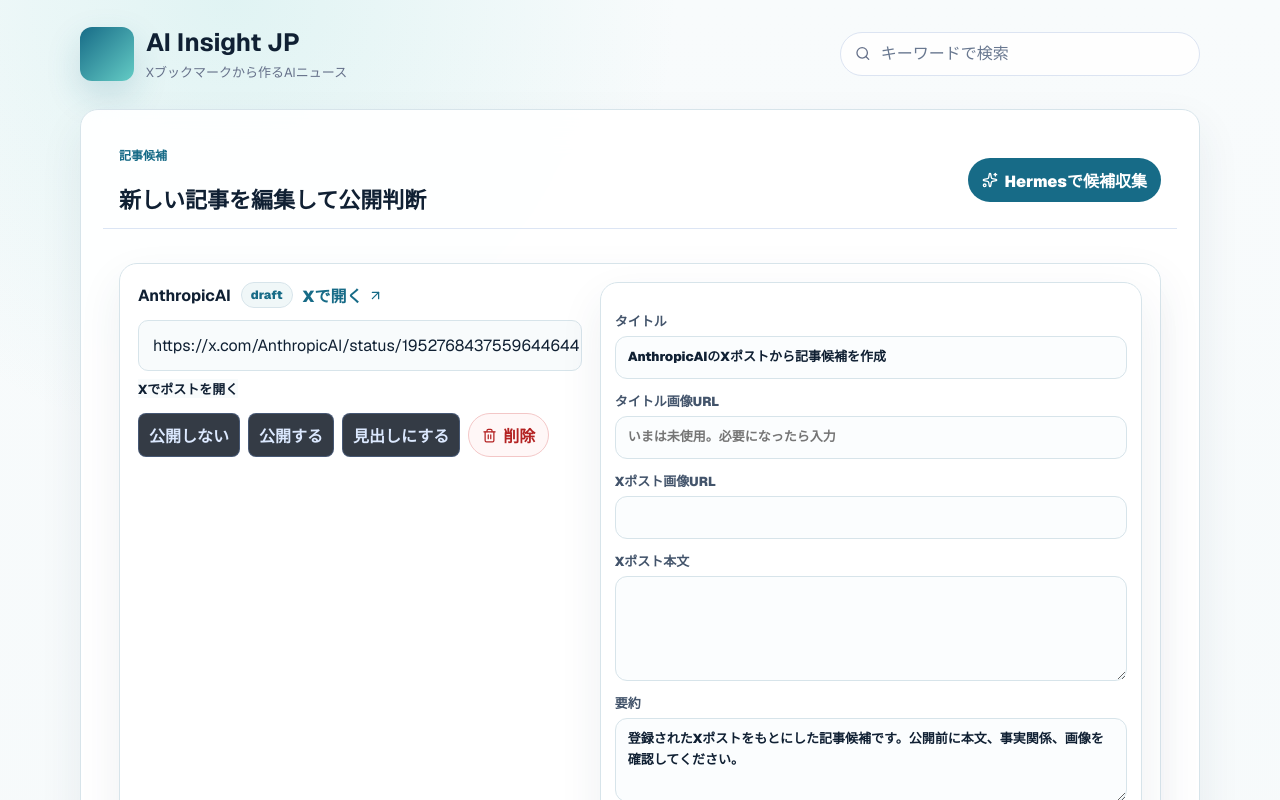
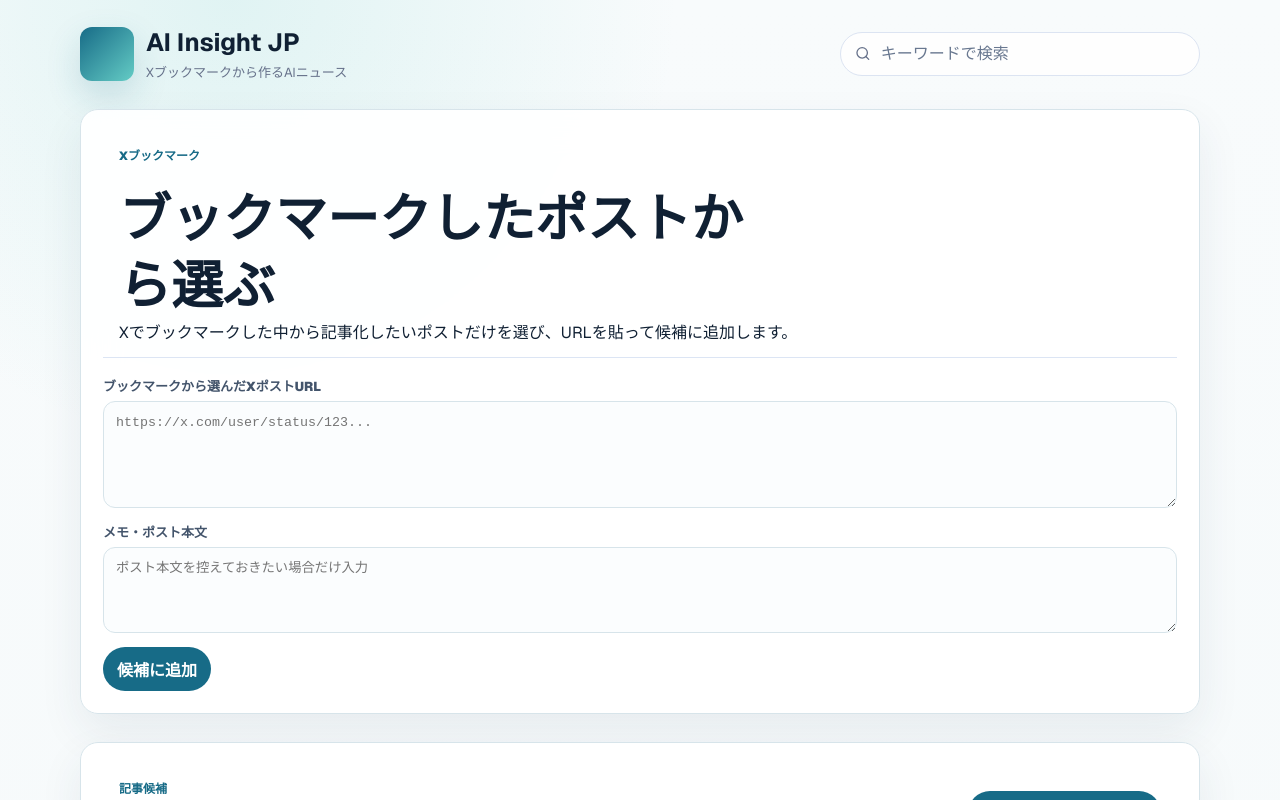
Before and after one commit to shunnidacell/ai-, a Next.js app: page /candidates in a window 1280 px wide. Shown: the top 800 px of the page. Built offline with nearby package versions, Linux system fonts and the light colour scheme; no server answers; the database is empty.

Commit message:
Add bookmark intake to candidates

```diff
--- a/src/app/api/x-candidates/route.ts
+++ b/src/app/api/x-candidates/route.ts
@@ -6,8 +6,8 @@ import {
   readCandidates,
   registerCandidate,
   restoreCandidate,
+  updateCandidateDecision,
   updateCandidateDraft,
-  updateCandidateDecision,
 } from "@/lib/x-candidates";
 
 export async function GET() {
@@ -95,7 +95,6 @@ export async function DELETE(request: Request) {
 export async function PATCH(request: Request) {
   try {
     const body = (await request.json()) as {
-      id?: string;
       decision?: CandidateDecision;
       draft?: {
         body?: string;
@@ -107,6 +106,7 @@ export async function PATCH(request: Request) {
         title?: string;
         translation?: string;
       };
+      id?: string;
     };
 
     if (!body.id || (!body.decision && !body.draft)) {
@@ -153,7 +153,7 @@ export async function PATCH(request: Request) {
       candidate.sourceType !== "developer"
     ) {
       return NextResponse.json(
-        { error: "見出しは大きなニュース・公式一次情報だけに使います。" },
+        { error: "見出しは大きなニュースや一次情報だけに使います。" },
         { status: 400 },
       );
     }
--- a/src/app/candidates/page.tsx
+++ b/src/app/candidates/page.tsx
@@ -1,4 +1,5 @@
 import { ArrowUpRight } from "lucide-react";
+import { BookmarkIntakeForm } from "@/components/bookmark-intake-form";
 import { CandidateDecisionButtons } from "@/components/candidate-decision-buttons";
 import { CandidateEditForm } from "@/components/candidate-edit-form";
 import { CollectWithHermesButton } from "@/components/collect-with-hermes-button";
@@ -35,6 +36,19 @@ export default async function CandidatesPage() {
   return (
     <main className="simpleSiteShell adminShell">
       <SiteHeader admin />
+
+      <section className="panel bookmarkIntakePanel">
+        <div className="panelHeader">
+          <div>
+            <p className="adminKicker">Xブックマーク</p>
+            <h1>ブックマークしたポストから選ぶ</h1>
+            <p>
+              Xでブックマークした中から記事化したいポストだけを選び、URLを貼って候補に追加します。
+            </p>
+          </div>
+        </div>
+        <BookmarkIntakeForm />
+      </section>
 
       <section className="panel candidatesPanel">
         <div className="panelHeader">
--- a/src/app/globals.css
+++ b/src/app/globals.css
@@ -423,6 +423,12 @@
   gap: 12px;
 }
 
+.adminShell .bookmarkIntakeForm {
+  display: grid;
+  gap: 14px;
+}
+
+.adminShell .bookmarkIntakeForm label,
 .adminShell .candidateEditForm label {
   display: grid;
   gap: 6px;
@@ -431,6 +437,7 @@
   font-weight: 900;
 }
 
+.adminShell .bookmarkIntakeForm textarea,
 .adminShell .candidateEditForm input,
 .adminShell .candidateEditForm textarea {
   width: 100%;
@@ -443,10 +450,29 @@
   outline: 0;
 }
 
+.adminShell .bookmarkIntakeForm textarea:focus,
 .adminShell .candidateEditForm input:focus,
 .adminShell .candidateEditForm textarea:focus {
   border-color: #176b87;
   box-shadow: 0 0 0 3px rgba(23, 107, 135, 0.12);
+}
+
+.adminShell .bookmarkIntakeActions {
+  display: flex;
+  flex-wrap: wrap;
+  align-items: center;
+  gap: 12px;
+}
+
+.adminShell .bookmarkIntakeActions button {
+  border-color: transparent;
+  background: #176b87;
+  color: white;
+}
+
+.adminShell .bookmarkIntakeActions p {
+  color: #66718a;
+  font-size: 13px;
 }
 
 .adminShell .draftImagePreview,
--- /dev/null
+++ b/src/components/bookmark-intake-form.tsx
@@ -0,0 +1,76 @@
+"use client";
+
+import type { FormEvent } from "react";
+import { useState } from "react";
+
+export function BookmarkIntakeForm() {
+  const [busy, setBusy] = useState(false);
+  const [message, setMessage] = useState("");
+
+  async function submit(event: FormEvent<HTMLFormElement>) {
+    event.preventDefault();
+    const formData = new FormData(event.currentTarget);
+    const rawUrls = String(formData.get("urls") ?? "");
+    const urls = rawUrls
+      .split(/\s+/)
+      .map((url) => url.trim())
+      .filter(Boolean);
+
+    if (urls.length === 0) {
+      setMessage("XポストURLを1つ以上貼ってください。");
+      return;
+    }
+
+    setBusy(true);
+    setMessage("");
+
+    const response = await fetch("/api/x-candidates", {
+      method: "POST",
+      headers: { "content-type": "application/json" },
+      body: JSON.stringify({
+        postText: String(formData.get("postText") ?? ""),
+        urls,
+      }),
+    });
+    const result = (await response.json()) as {
+      error?: string;
+      registered?: unknown[];
+    };
+
+    if (!response.ok) {
+      setBusy(false);
+      setMessage(result.error ?? "登録に失敗しました。");
+      return;
+    }
+
+    setMessage(`${result.registered?.length ?? urls.length}件を候補に追加しました。`);
+    window.location.reload();
+  }
+
+  return (
+    <form className="bookmarkIntakeForm" onSubmit={submit}>
+      <label>
+        ブックマークから選んだXポストURL
+        <textarea
+          name="urls"
+          placeholder="https://x.com/user/status/123..."
+          rows={4}
+        />
+      </label>
+      <label>
+        メモ・ポスト本文
+        <textarea
+          name="postText"
+          placeholder="ポスト本文を控えておきたい場合だけ入力"
+          rows={3}
+        />
+      </label>
+      <div className="bookmarkIntakeActions">
+        <button disabled={busy} type="submit">
+          {busy ? "登録中" : "候補に追加"}
+        </button>
+        {message && <p>{message}</p>}
+      </div>
+    </form>
+  );
+}
```
